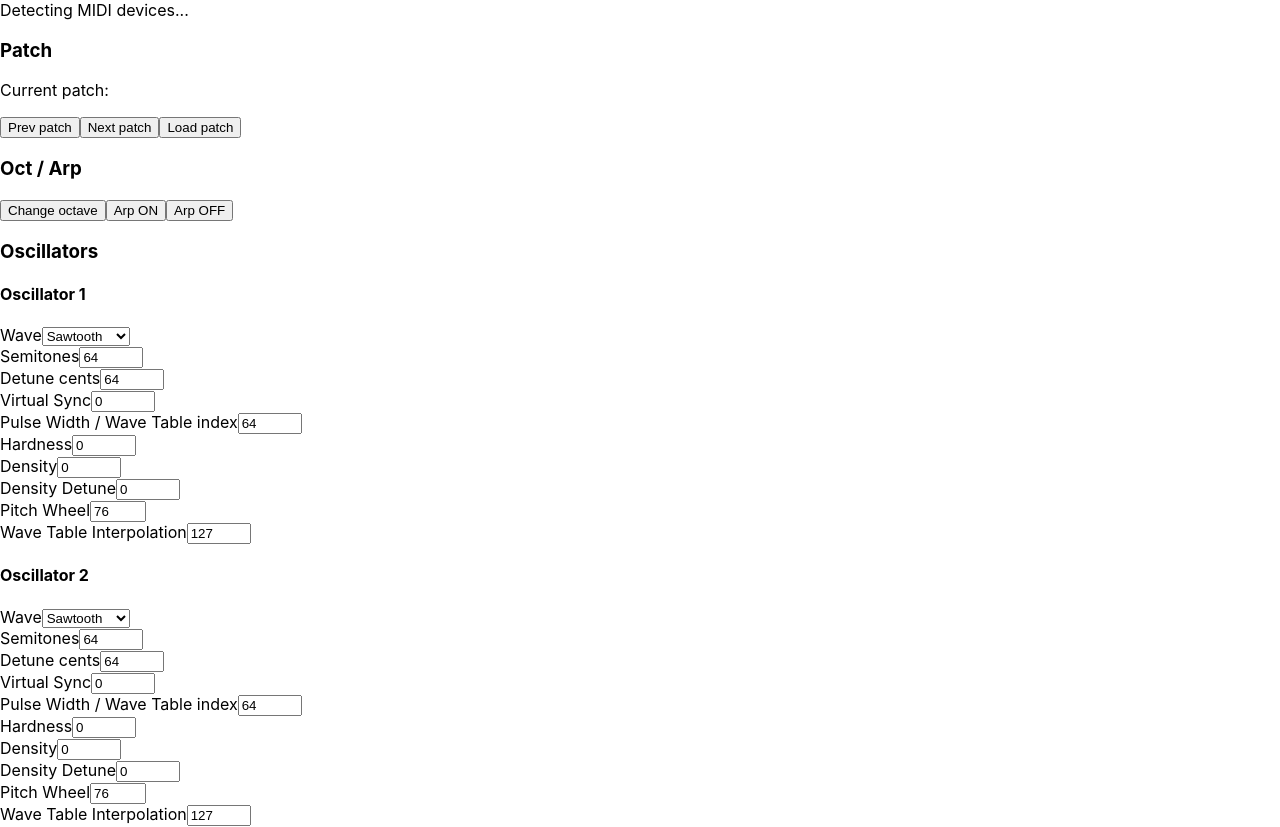
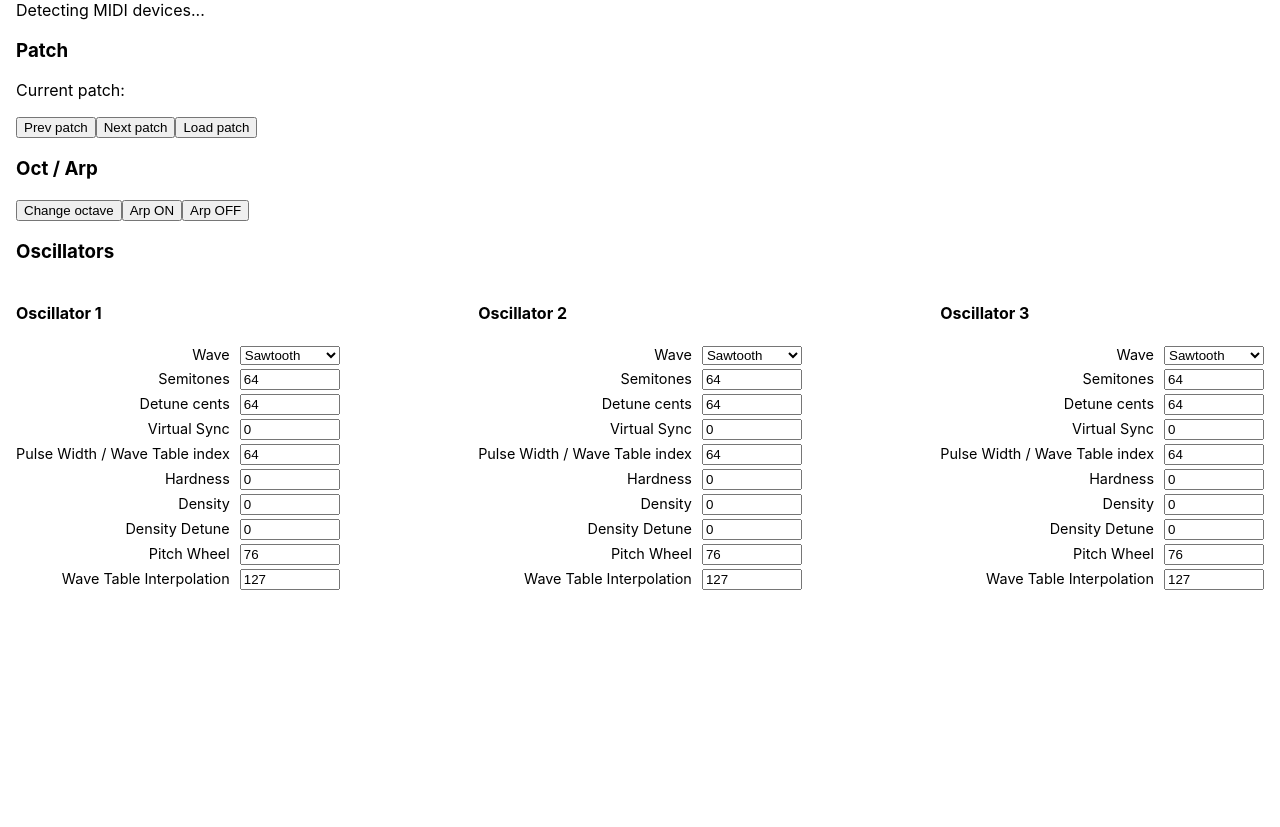
Before and after one commit to nclavaud/mininova-web-editor, a React (Create React App) app: page / in a window 1280 px wide. Shown: the top 827 px of the page. After the commit the page ends 800 px from the top, so only its background shows below. Built offline with nearby package versions, Linux system fonts and the light colour scheme.

Commit message:
Add a bit of CSS

```diff
--- a/src/components/Controls.js
+++ b/src/components/Controls.js
@@ -11,7 +11,7 @@ function Controls({ currentPatch, emit }) {
   const selectNextPatch = () => emit(nrpn(63, 0, 2));
 
   return (
-    <div>
+    <div className="controls">
       <h3>Patch</h3>
       <p>Current patch: {currentPatch}</p>
       <button onClick={selectPrevPatch}>Prev patch</button>
@@ -22,6 +22,7 @@ function Controls({ currentPatch, emit }) {
       <button onClick={activateArp}>Arp ON</button>
       <button onClick={deactivateArp}>Arp OFF</button>
       <h3>Oscillators</h3>
+      <div className="oscillators">
         {[1, 2, 3].map(i => (
           <Oscillator
             key={i}
@@ -30,6 +31,7 @@ function Controls({ currentPatch, emit }) {
           />
         ))}
       </div>
+    </div>
   );
 }
 
--- a/src/components/Devices.js
+++ b/src/components/Devices.js
@@ -76,7 +76,7 @@ function Devices({
   }
 
   return (
-    <div>
+    <div className="devices">
       <p>Available devices:</p>
       <ul>
         {availableInputs.map(device => (
--- a/src/components/InputEnum.js
+++ b/src/components/InputEnum.js
@@ -16,9 +16,9 @@ function InputEnum({ id, control, emit }) {
   };
 
   return (
-    <div>
-      <label htmlFor={control.id}>{control.label}</label>
-      <select onChange={onChange} value={value}>
+    <div className="control">
+      <label htmlFor={control.id} className="control-label">{control.label}</label>
+      <select onChange={onChange} value={value} className="control-input">
         {control.enum.map((label, value) => (
           <option key={value} value={value}>{label}</option>
         ))}
--- a/src/components/InputRange.js
+++ b/src/components/InputRange.js
@@ -18,10 +18,11 @@ function InputRange({ id, control, emit }) {
   };
 
   return (
-    <div>
-      <label htmlFor={id}>{control.label}</label>
+    <div className="control">
+      <label htmlFor={id} className="control-label">{control.label}</label>
       <input
         id={id}
+        className="control-input"
         type="number"
         min={control.range[0]}
         max={control.range[1]}
--- a/src/components/Oscillator.js
+++ b/src/components/Oscillator.js
@@ -17,7 +17,7 @@ function Oscillator({ emit, number }) {
   ];
 
   return (
-    <div>
+    <div className="oscillator">
       <h4>Oscillator {number}</h4>
       {params.map(param => (
         <Control
--- a/src/index.css
+++ b/src/index.css
@@ -1,5 +1,5 @@
 body {
-  margin: 0;
+  margin: 0 16px;
   font-family: -apple-system, BlinkMacSystemFont, 'Segoe UI', 'Roboto', 'Oxygen',
     'Ubuntu', 'Cantarell', 'Fira Sans', 'Droid Sans', 'Helvetica Neue',
     sans-serif;
@@ -11,3 +11,28 @@ code {
   font-family: source-code-pro, Menlo, Monaco, Consolas, 'Courier New',
     monospace;
 }
+
+.oscillators {
+  display: flex;
+  flex-wrap: wrap;
+  justify-content: space-between;
+}
+
+.control {
+  display: flex;
+  align-items: baseline;
+  justify-content: space-between;
+  padding: 2px 0;
+}
+
+.control-label {
+  flex-grow: 1;
+  font-size: 0.9em;
+  text-align: right;
+  margin-right: 10px;
+}
+
+.control-input {
+  width: 100px;
+  box-sizing: border-box;
+}
```
Lines whose indentation alone changed are shown as unchanged.
